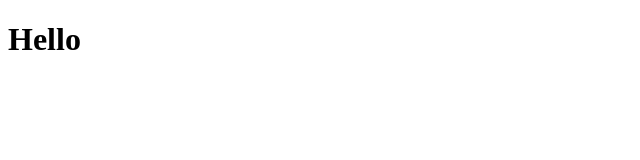
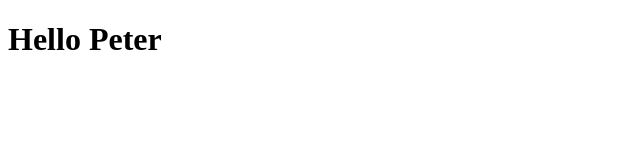
Before and after one commit to happypeter/bianguaishou-page, a plain HTML site: page index.html in a window 1280 px wide. Shown: the whole page, without its empty margins (0-640 px from the left). Drawn offline with Linux system fonts and the light colour scheme.

Commit message:
add Peter

```diff
--- a/index.html
+++ b/index.html
@@ -5,6 +5,6 @@
   <title>bianguaishou</title>
 </head>
 <body>
-  <h1>Hello</h1>
+  <h1>Hello Peter</h1>
 </body>
 </html>
```
